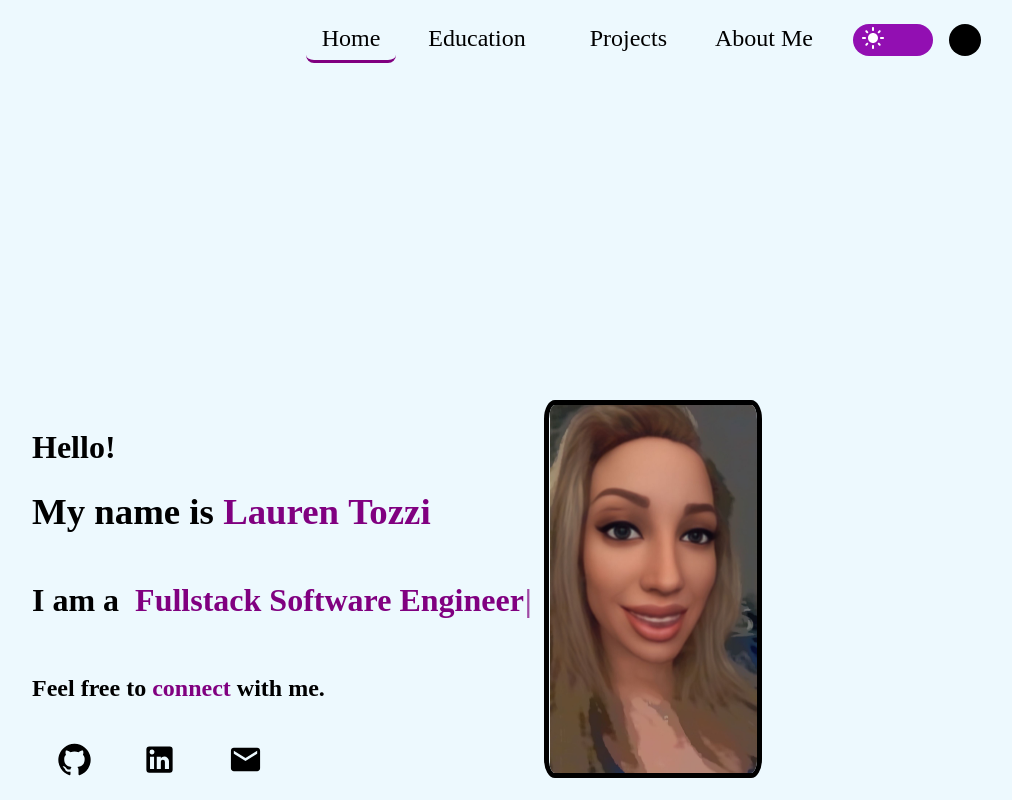
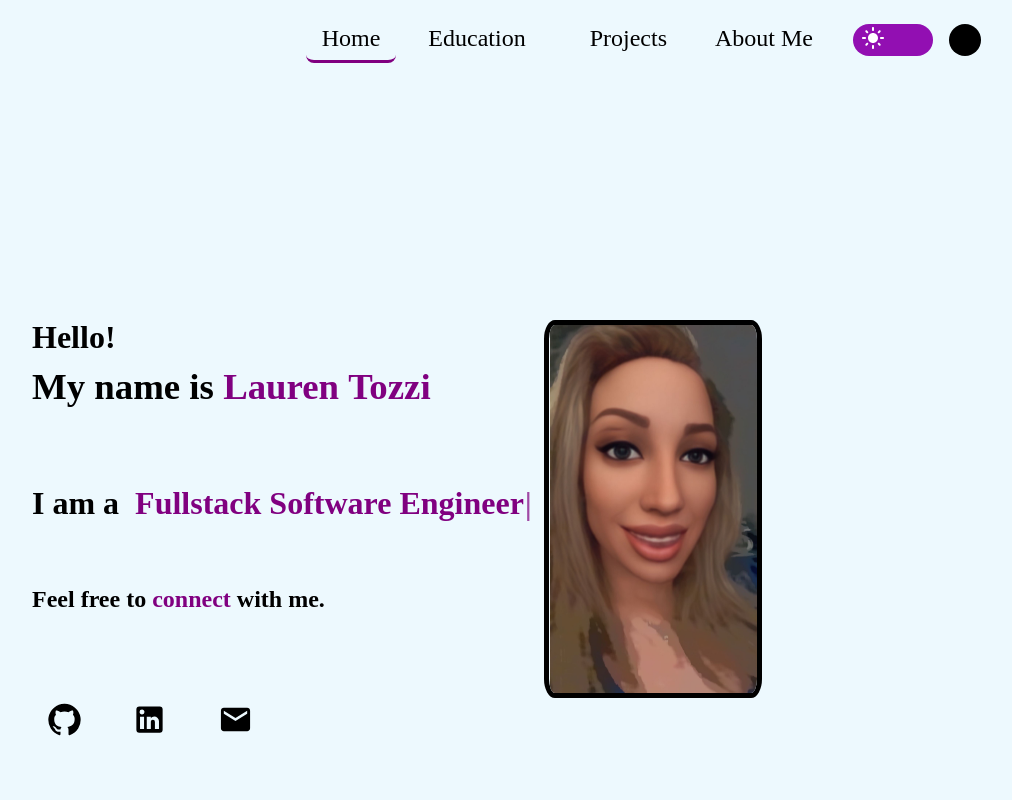
Before and after one commit to Ooh-LaLa/portfolio, a React (Create React App) app: page /home in a window 1280 px wide. Shown: the top 800 px of the page, without its empty margins (243-1255 px from the left). Built offline with nearby package versions, Linux system fonts and the light colour scheme; a web font is replaced by a local one.

Commit message:
space text on home page, replace eduation image

```diff
--- a/src/components/Home/home.module.css
+++ b/src/components/Home/home.module.css
@@ -16,15 +16,17 @@ main{
     animation: renderFromLeft 1s ease forwards;
 }
 .personal-info{
-    height: 10rem;
+    height: -40rem;
     display: flex;
     flex-direction: column;
     justify-content: space-evenly;
 }
+
 .homeContent h1{
     text-align: left;
     font-size: 2rem;
     font-weight: 600;
+    margin-top: -70px;
 }
 .homeContent h2{
     font-weight: 600;
@@ -40,18 +42,22 @@ main{
     font-weight: 600;
 }
 .links{
-    margin-top: 1rem;
+    margin-top: 5rem;
+    margin-left: -10px;
     display: flex;
     justify-content: space-around;
     align-items: center;
     width: 50%;
 }
+
 .autoText{
     font-size: 2rem;
     font-weight: 600;
+    margin-bottom: 24px;
+    margin-top: 60px;
 }
 .avatarImage{
-    margin-top: 20rem;
+    margin-top: 15rem;
     margin-bottom: 20rem;
     display: flex;
     align-items: center;
@@ -59,7 +65,6 @@ main{
     animation: renderFromRight 1s ease forwards;
 }
 .avatarImage img {
-    margin-top: 0rem;
     border: solid 5px;
     border-radius: 5%;
     height: 23rem;
@@ -68,6 +73,7 @@ main{
 }
 
 .connectText{
+    margin-top: 20rem;
     margin-top: 2rem;
     font-size: 1.5rem;
     font-weight: 700;
```
Also changed, not shown: src/components/asset/booksPhoto.png.
